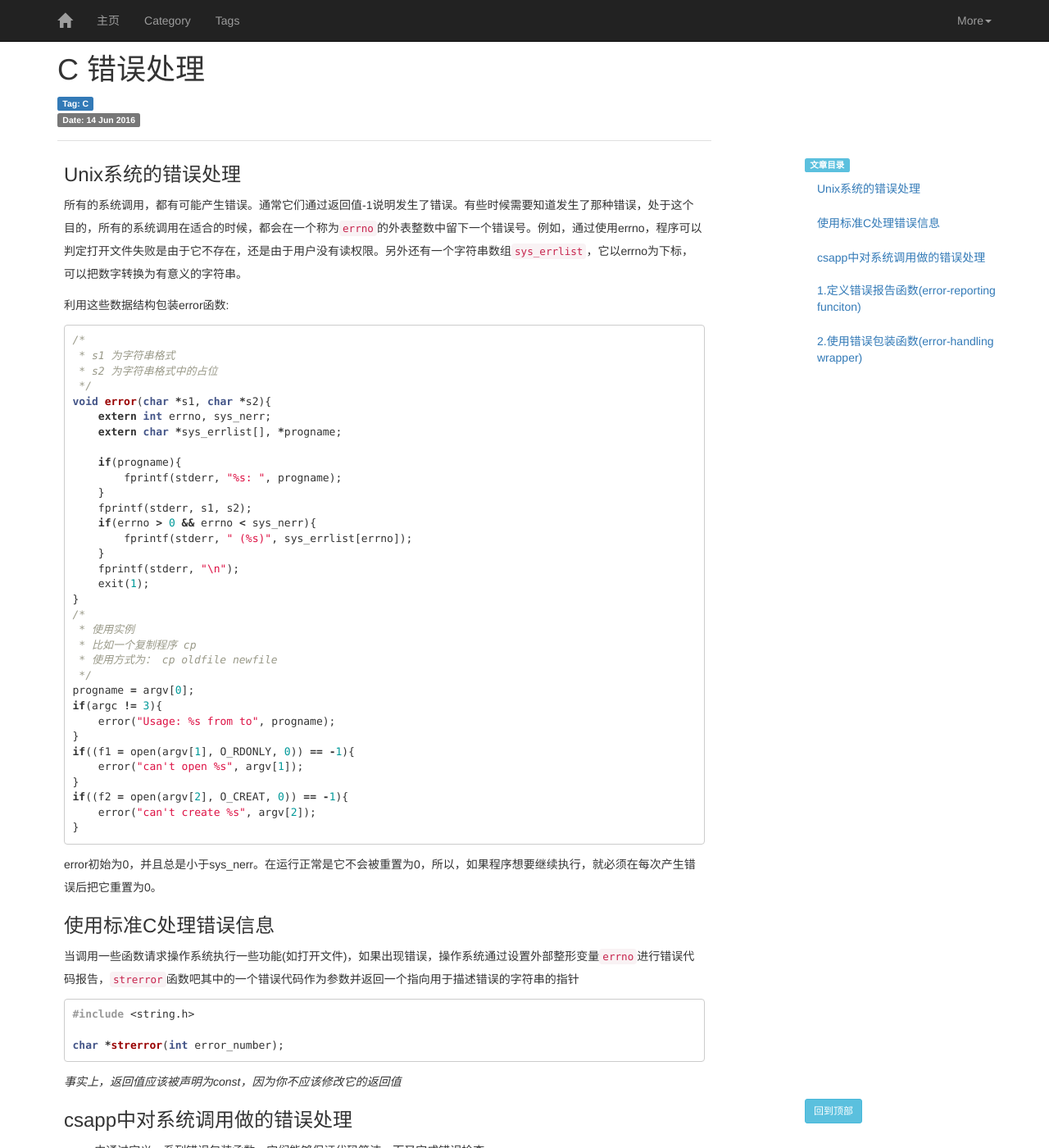
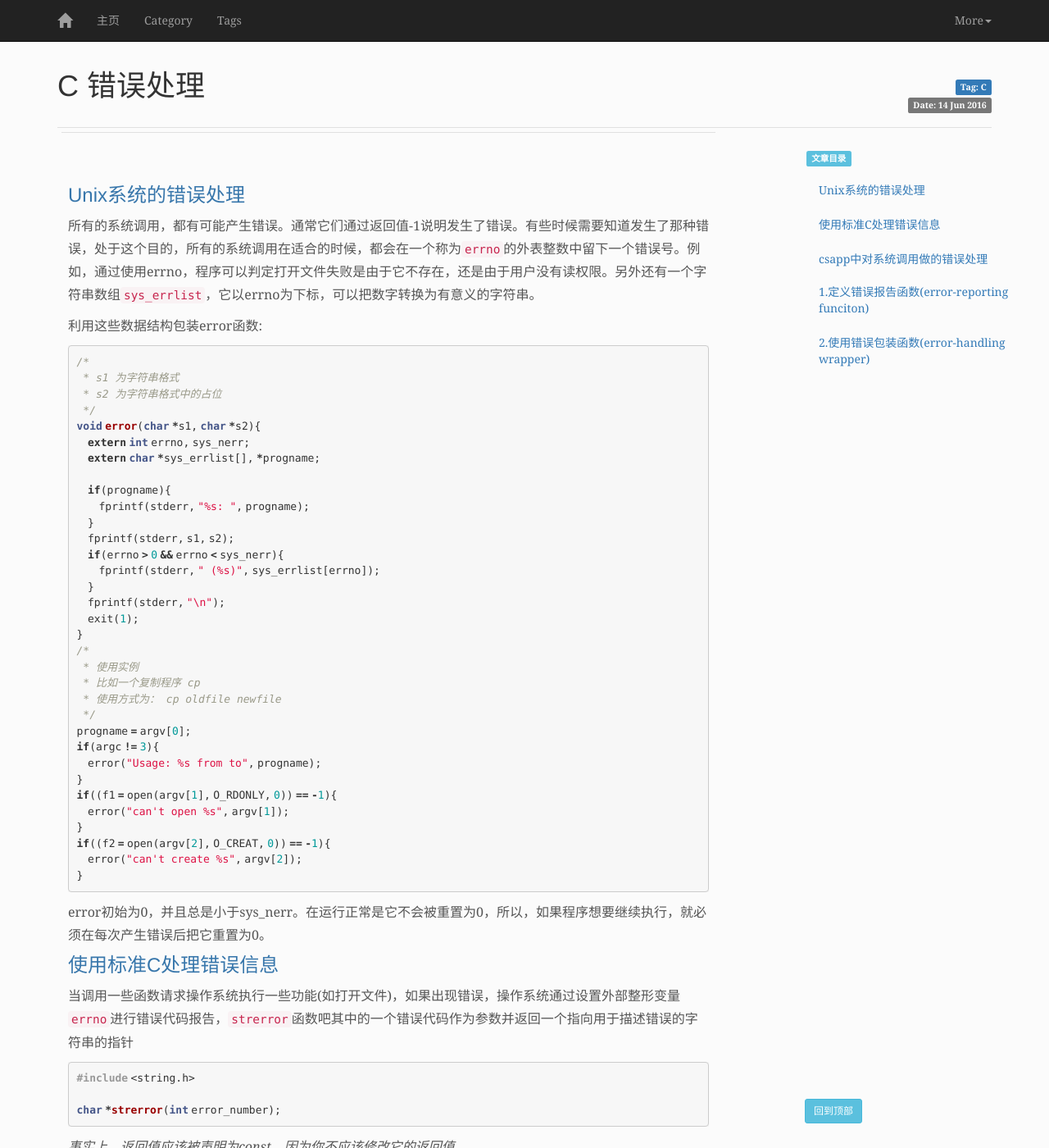
Before and after one commit to mapan1984/mapan1984.github.io, a Jekyll site: the page built from _posts/program/2016-06-14-C-错误处理.md, in a window 1280 px wide and 1400 px high. Shown: the whole window at 82% size. Built offline with Jekyll 4.4.1, drawn with Linux system fonts in a browser that asks for light colours.

Commit message:
使用css解决锚定位偏移

```diff
--- a/javascripts/post.js
+++ b/javascripts/post.js
@@ -5,7 +5,7 @@
       title: '<span class="label label-info">文章目录</span>',
       minimumHeaders: 2,
       headers: 'h1, h2, h3, h4, h5, h6',
-      listType: 'ul', // values: [ol|ul]
+      listType: 'ol', // values: [ol|ul]
       showEffect: 'show', // values: [show|slideDown|fadeIn|none]
       showSpeed: 'slow' // set to 0 to deactivate effect
     },
--- a/stylesheets/my.css
+++ b/stylesheets/my.css
@@ -1,22 +1,43 @@
-/*post-list*/
+/*
+ * Globals
+ */
+body {
+    font-family: "Microsoft YaHei", Georgia, "Times New Roman", Times, serif;
+    color: #555;
+    background-color: rgba(247, 247, 247, 0.4);
+}
+h1, .h1,
+h2, .h2,
+h3, .h3,
+h4, .h4,
+h5, .h5,
+h6, .h6 {
+    font-family: "Microsoft YaHei", "Helvetica Neue", Helvetica, Arial, sans-serif;
+    color: #333;
+}
+/*
+ * post-list
+ */
 ul.posts {
     list-style-type: none;
     padding: 1px;
     margin: 0px 5px 0px 5px;
     border-top: 1px solid #e0e0e0;
 }
-ul.posts li.post {
+ul.posts>li.post {
     padding: 8px;
     min-height: 24px;
     border-bottom: 1px solid #e0e0e0;
 }
-ul.posts li.post:hover {
+ul.posts>li.post:hover {
     background-color: #f0f0f0;
 }
-li.post div.post-date {
+li.post>div.post-date {
     float: right;
 }
-/*tags-buttons*/
+/*
+ * tags-buttons
+ */
 div.tags-buttons {
     width: 30%;
     margin-top: 10px;
@@ -25,7 +46,9 @@
 div.tags-buttons a {
     margin: 3px;
 }
-/*profile*/
+/*
+ * profile
+ */
 div.profile {
     min-height: 260px;
 }
@@ -35,58 +58,68 @@
     height: 15px;
     vertical-align: middle;
 }
-/*post*/
-div.page-header div.post-tags {
+/*
+ * post header, body, tip
+ */
+div.post-header {
+    padding-top: 20px;
+    padding-bottom: 20px;
+    border-bottom: 1px solid #e0e0e0;
+}
+div.post-header>div.post-title {
+    margin-top: 30px;
+    margin-bottom: 0;
+    font-size: 60px;
+    font-weight: normal;
+}
+div.post-header>div.post-tags {
     float: right;
-    margin-top: -38px;
+    margin-top: -40px;
     font-weight: bold;
 }
-div.page-header div.post-date {
+div.post-header>div.post-date {
     float: right;
     margin-top: -18px;
 }
-div.post-body div.post-content {
-    line-height: 2;
+div.post-body {
+    margin: 5px;
+    padding: 8px;
+    border-top: 1px solid #e0e0e0;
+    border-bottom: 1px solid #e0e0e0;
+}
+div.post-body>div.post-content {
+    margin-top: 55px; /*为了抵消文章标题带来的偏移（margin/padding）*/
+    line-height: 1.75;
+    font-size: 16px;
+}
+div.post-body>div.post-content:hover {
+    background-color: #f0f0f0;
+}
+.clickable-header {
+    padding-top: 55px;
+    margin-top: -55px;
+    color:#3776ab;
+}
+div.post-body>div.post-turn {
+    border-top: 1px solid #e0e0e0;
+    border-bottom: 1px solid #e0e0e0;
+    margin: 0 auto;
 }
 @media (min-width: 768px){
     div.post-body {
         width: 70%;
         float: left;
-        margin: 16px 0px 0px 0px;
-        padding: 8px;
-        border-top: 1px solid #e0e0e0;
-        border-bottom: 1px solid #e0e0e0;
-    }
-    div.post-body div.post-content:hover {
-        background-color: #f0f0f0;
-    }
-    div.post-body div.post-turn {
-        border-top: 1px solid #e0e0e0;
-        border-bottom: 1px solid #e0e0e0;
-        margin: 0 auto;
     }
     div.post-tip {
         display: block;
         width: 20%;
         float: right;
-        margin: 0 0 0 15px;
+        margin-left: 15px;
     }
 }
 @media (max-width: 768px){
     div.post-body {
         width: 100%;
-        margin: 16px 0px 0px 0px;
-        padding: 8px;
-        border-top: 1px solid #e0e0e0;
-        border-bottom: 1px solid #e0e0e0;
-    }
-    div.post-body div.post-content:hover {
-        background-color: #f0f0f0;
-    }
-    div.post-body div.post-turn {
-        border-top: 1px solid #e0e0e0;
-        border-bottom: 1px solid #e0e0e0;
-        margin: 0 auto;
     }
     div.post-tip {
         display: none;
@@ -94,29 +127,20 @@
 }
 #toc {
     position: fixed;
+    padding: 2px;
     top: 190px;
 }
-.anchor {
-    padding-top: 50px;
-}
-.clickable-header {
-    cursor:pointer;
-}
-.clickable-header:hover {
-    text-decoration:underline;
-}
-.top-level-header {
-    display:inline;
-}
-.back-to-top {
-    margin-left:5px;
-    cursor:pointer;
+#toc span {
+    position: relative;
+    bottom: 10px;
 }
 #back-to-top {
     position: fixed;
     bottom:30px;
 }
-/*allposts*/
+/*
+ * allposts
+ */
 #all-posts-tip {
     width: 40%;
     margin: 0px 20px;
@@ -131,64 +155,67 @@
     width: 50%;
     float: left;
 }
+
 /*synatsx*/
-.highlight  { background: #ffffff; }
-.highlight .c { color: #999988; font-style: italic } /* Comment */
-.highlight .err { color: #a61717; background-color: #e3d2d2 } /* Error */
-.highlight .k { font-weight: bold } /* Keyword */
-.highlight .o { font-weight: bold } /* Operator */
-.highlight .cm { color: #999988; font-style: italic } /* Comment.Multiline */
-.highlight .cp { color: #999999; font-weight: bold } /* Comment.Preproc */
-.highlight .c1 { color: #999988; font-style: italic } /* Comment.Single */
-.highlight .cs { color: #999999; font-weight: bold; font-style: italic } /* Comment.Special */
-.highlight .gd { color: #000000; background-color: #ffdddd } /* Generic.Deleted */
-.highlight .gd .x { color: #000000; background-color: #ffaaaa } /* Generic.Deleted.Specific */
-.highlight .ge { font-style: italic } /* Generic.Emph */
-.highlight .gr { color: #aa0000 } /* Generic.Error */
-.highlight .gh { color: #999999 } /* Generic.Heading */
-.highlight .gi { color: #000000; background-color: #ddffdd } /* Generic.Inserted */
-.highlight .gi .x { color: #000000; background-color: #aaffaa } /* Generic.Inserted.Specific */
-.highlight .go { color: #888888 } /* Generic.Output */
-.highlight .gp { color: #555555 } /* Generic.Prompt */
-.highlight .gs { font-weight: bold } /* Generic.Strong */
-.highlight .gu { color: #aaaaaa } /* Generic.Subheading */
-.highlight .gt { color: #aa0000 } /* Generic.Traceback */
-.highlight .kc { font-weight: bold } /* Keyword.Constant */
-.highlight .kd { font-weight: bold } /* Keyword.Declaration */
-.highlight .kp { font-weight: bold } /* Keyword.Pseudo */
-.highlight .kr { font-weight: bold } /* Keyword.Reserved */
-.highlight .kt { color: #445588; font-weight: bold } /* Keyword.Type */
-.highlight .m { color: #009999 } /* Literal.Number */
-.highlight .s { color: #d14 } /* Literal.String */
-.highlight .na { color: #008080 } /* Name.Attribute */
-.highlight .nb { color: #0086B3 } /* Name.Builtin */
-.highlight .nc { color: #445588; font-weight: bold } /* Name.Class */
-.highlight .no { color: #008080 } /* Name.Constant */
-.highlight .ni { color: #800080 } /* Name.Entity */
-.highlight .ne { color: #990000; font-weight: bold } /* Name.Exception */
-.highlight .nf { color: #990000; font-weight: bold } /* Name.Function */
-.highlight .nn { color: #555555 } /* Name.Namespace */
-.highlight .nt { color: #000080 } /* Name.Tag */
-.highlight .nv { color: #008080 } /* Name.Variable */
-.highlight .ow { font-weight: bold } /* Operator.Word */
-.highlight .w { color: #bbbbbb } /* Text.Whitespace */
-.highlight .mf { color: #009999 } /* Literal.Number.Float */
-.highlight .mh { color: #009999 } /* Literal.Number.Hex */
-.highlight .mi { color: #009999 } /* Literal.Number.Integer */
-.highlight .mo { color: #009999 } /* Literal.Number.Oct */
-.highlight .sb { color: #d14 } /* Literal.String.Backtick */
-.highlight .sc { color: #d14 } /* Literal.String.Char */
-.highlight .sd { color: #d14 } /* Literal.String.Doc */
-.highlight .s2 { color: #d14 } /* Literal.String.Double */
-.highlight .se { color: #d14 } /* Literal.String.Escape */
-.highlight .sh { color: #d14 } /* Literal.String.Heredoc */
-.highlight .si { color: #d14 } /* Literal.String.Interpol */
-.highlight .sx { color: #d14 } /* Literal.String.Other */
-.highlight .sr { color: #009926 } /* Literal.String.Regex */
-.highlight .s1 { color: #d14 } /* Literal.String.Single */
-.highlight .ss { color: #990073 } /* Literal.String.Symbol */
-.highlight .bp { color: #999999 } /* Name.Builtin.Pseudo */
-.highlight .vc { color: #008080 } /* Name.Variable.Class */
-.highlight .vg { color: #008080 } /* Name.Variable.Global */
-.highlight .vi { color: #008080 } /* Name.Variable.Instance */
-.highlight .il { color: #009999 } /* Literal.Number.Integer.Long */
+.highlight  { background-color: rgba(247, 247, 247, 1) }
+.highlight code { font-family: "Microsoft YaHei", Georgia, "Times New Roman", Times, serif }/*无语法文字*/
+.highlight span { font-family: Menlo, Monaco, Consolas, "Courier New", monospace}
+.highlight span.c { color: #999988; font-style: italic } /* Comment */
+.highlight span.err { color: #a61717; background-color: #e3d2d2 } /* Error */
+.highlight span.k { font-weight: bold } /* Keyword */
+.highlight span.o { font-weight: bold } /* Operator */
+.highlight span.cm { color: #999988; font-style: italic } /* Comment.Multiline */
+.highlight span.cp { color: #999999; font-weight: bold } /* Comment.Preproc */
+.highlight span.c1 { color: #999988; font-style: italic } /* Comment.Single */
+.highlight span.cs { color: #999999; font-weight: bold; font-style: italic } /* Comment.Special */
+.highlight span.gd { color: #000000; background-color: #ffdddd } /* Generic.Deleted */
+.highlight span.gd .x { color: #000000; background-color: #ffaaaa } /* Generic.Deleted.Specific */
+.highlight span.ge { font-style: italic } /* Generic.Emph */
+.highlight span.gr { color: #aa0000 } /* Generic.Error */
+.highlight span.gh { color: #999999 } /* Generic.Heading */
+.highlight span.gi { color: #000000; background-color: #ddffdd } /* Generic.Inserted */
+.highlight span.gi .x { color: #000000; background-color: #aaffaa } /* Generic.Inserted.Specific */
+.highlight span.go { color: #888888 } /* Generic.Output */
+.highlight span.gp { color: #555555 } /* Generic.Prompt */
+.highlight span.gs { font-weight: bold } /* Generic.Strong */
+.highlight span.gu { color: #aaaaaa } /* Generic.Subheading */
+.highlight span.gt { color: #aa0000 } /* Generic.Traceback */
+.highlight span.kc { font-weight: bold } /* Keyword.Constant */
+.highlight span.kd { font-weight: bold } /* Keyword.Declaration */
+.highlight span.kp { font-weight: bold } /* Keyword.Pseudo */
+.highlight span.kr { font-weight: bold } /* Keyword.Reserved */
+.highlight span.kt { color: #445588; font-weight: bold } /* Keyword.Type */
+.highlight span.m { color: #009999 } /* Literal.Number */
+.highlight span.s { color: #d14 } /* Literal.String */
+.highlight span.na { color: #008080 } /* Name.Attribute */
+.highlight span.nb { color: #0086B3 } /* Name.Builtin */
+.highlight span.nc { color: #445588; font-weight: bold } /* Name.Class */
+.highlight span.no { color: #008080 } /* Name.Constant */
+.highlight span.ni { color: #800080 } /* Name.Entity */
+.highlight span.ne { color: #990000; font-weight: bold } /* Name.Exception */
+.highlight span.nf { color: #990000; font-weight: bold } /* Name.Function */
+.highlight span.nn { color: #555555 } /* Name.Namespace */
+.highlight span.nt { color: #000080 } /* Name.Tag */
+.highlight span.nv { color: #008080 } /* Name.Variable */
+.highlight span.ow { font-weight: bold } /* Operator.Word */
+.highlight span.w { color: #bbbbbb } /* Text.Whitespace */
+.highlight span.mf { color: #009999 } /* Literal.Number.Float */
+.highlight span.mh { color: #009999 } /* Literal.Number.Hex */
+.highlight span.mi { color: #009999 } /* Literal.Number.Integer */
+.highlight span.mo { color: #009999 } /* Literal.Number.Oct */
+.highlight span.sb { color: #d14 } /* Literal.String.Backtick */
+.highlight span.sc { color: #d14 } /* Literal.String.Char */
+.highlight span.sd { color: #d14 } /* Literal.String.Doc */
+.highlight span.s2 { color: #d14 } /* Literal.String.Double */
+.highlight span.se { color: #d14 } /* Literal.String.Escape */
+.highlight span.sh { color: #d14 } /* Literal.String.Heredoc */
+.highlight span.si { color: #d14 } /* Literal.String.Interpol */
+.highlight span.sx { color: #d14 } /* Literal.String.Other */
+.highlight span.sr { color: #009926 } /* Literal.String.Regex */
+.highlight span.s1 { color: #d14 } /* Literal.String.Single */
+.highlight span.ss { color: #990073 } /* Literal.String.Symbol */
+.highlight span.bp { color: #999999 } /* Name.Builtin.Pseudo */
+.highlight span.vc { color: #008080 } /* Name.Variable.Class */
+.highlight span.vg { color: #008080 } /* Name.Variable.Global */
+.highlight span.vi { color: #008080 } /* Name.Variable.Instance */
+.highlight span.il { color: #009999 } /* Literal.Number.Integer.Long */
```
